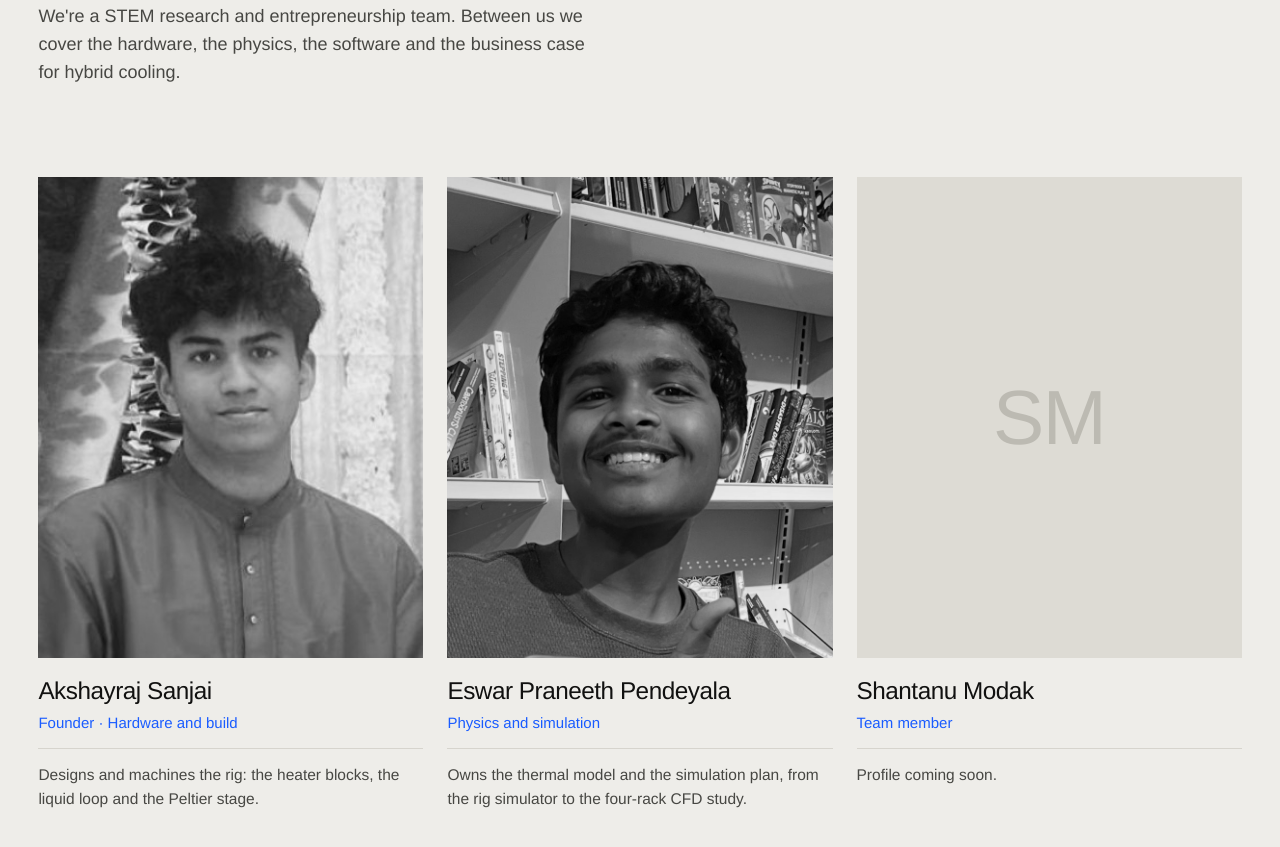
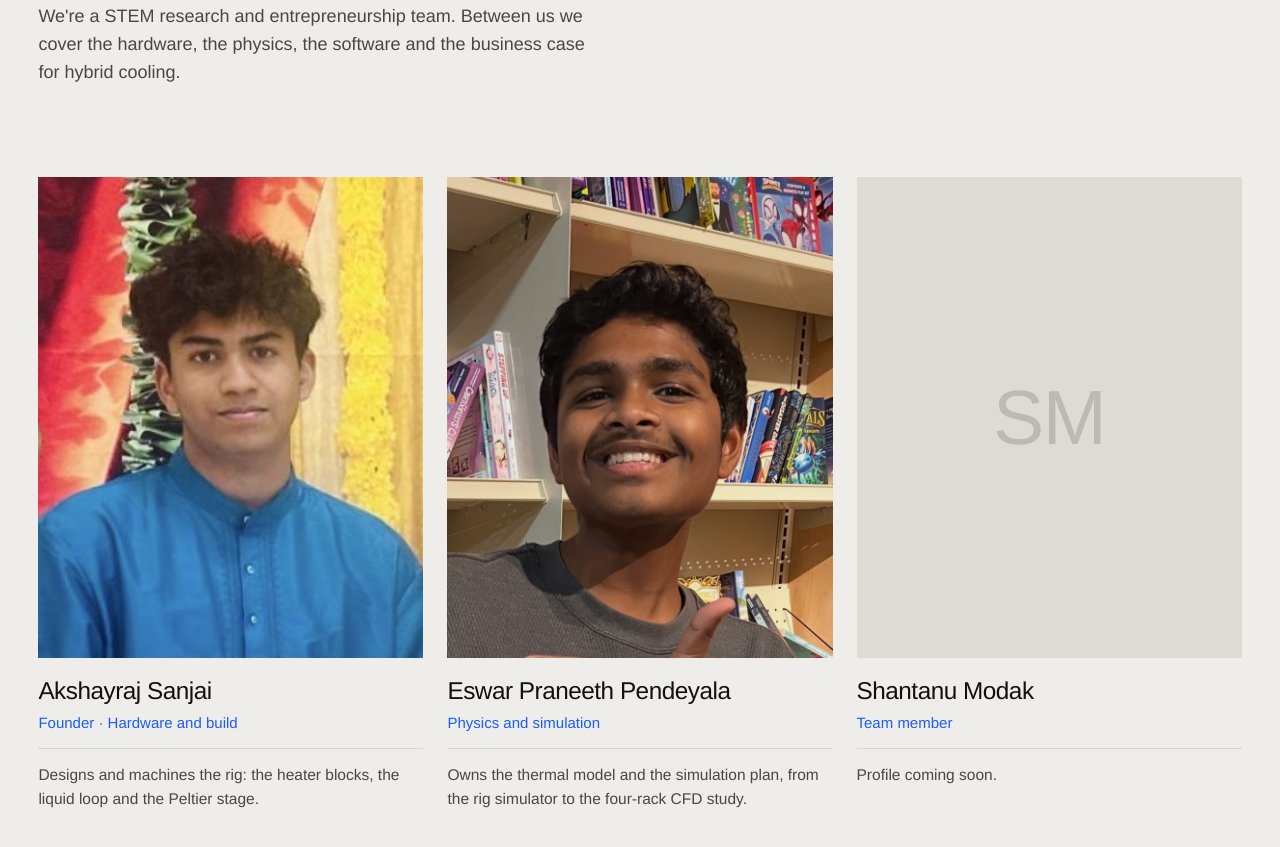
Before and after one commit to side-swifter/delta-t, a website built with Vite: page website/team.html in a window 1280 px wide. Shown: the part 397-1244 px from the top of the page. Built offline with nearby package versions, Linux system fonts and the light colour scheme.

Commit message:
Show team photos in full color

```diff
--- a/website/src/styles/main.css
+++ b/website/src/styles/main.css
@@ -240,8 +240,7 @@ h3 { font-size: 17px; font-weight: 600; line-height: 1.3; font-variation-setting
   content: attr(data-initials); position: absolute; inset: 0; display: grid; place-items: center;
   font-size: clamp(48px, 6vw, 88px); font-weight: 500; font-variation-settings: 'wdth' 116; letter-spacing: -0.02em; color: #bcbab2;
 }
-.person__photo img { position: absolute; inset: 0; width: 100%; height: 100%; object-fit: cover; filter: grayscale(1) contrast(1.04); transition: filter 0.5s var(--ease); }
-.person:hover .person__photo img { filter: none; }
+.person__photo img { position: absolute; inset: 0; width: 100%; height: 100%; object-fit: cover; }
 .person__name { margin-top: 20px; font-size: clamp(22px, 1.9vw, 28px); line-height: 1.1; font-weight: 500; font-variation-settings: 'wdth' 116; letter-spacing: -0.02em; }
 .person__role { margin-top: 6px; font-size: 15px; color: var(--blue); }
 .person__bio { margin-top: 14px; padding-top: 14px; border-top: 1px solid var(--line); font-size: 15.5px; color: var(--ink-2); }
```
Also changed, not shown: website/README.md.
